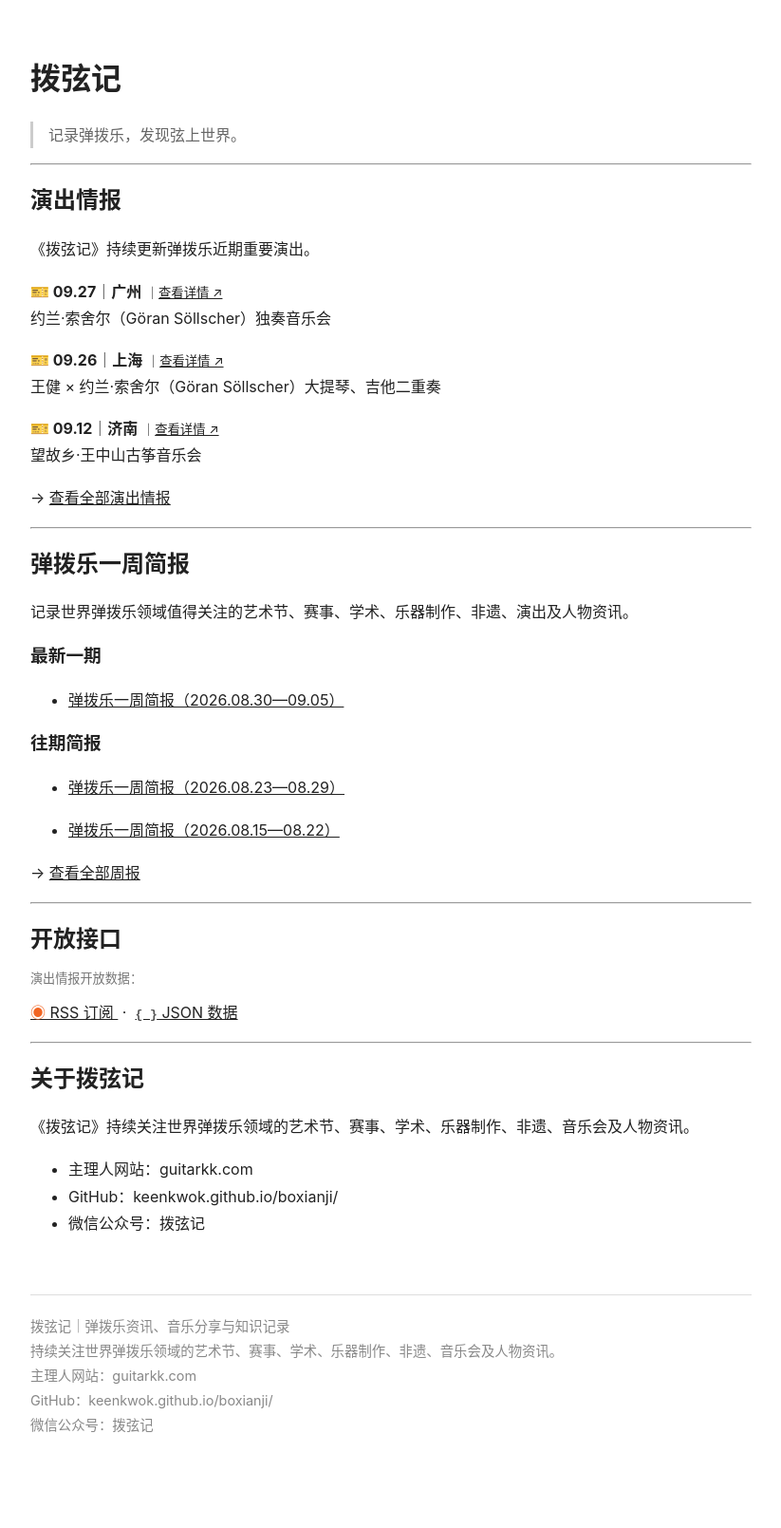
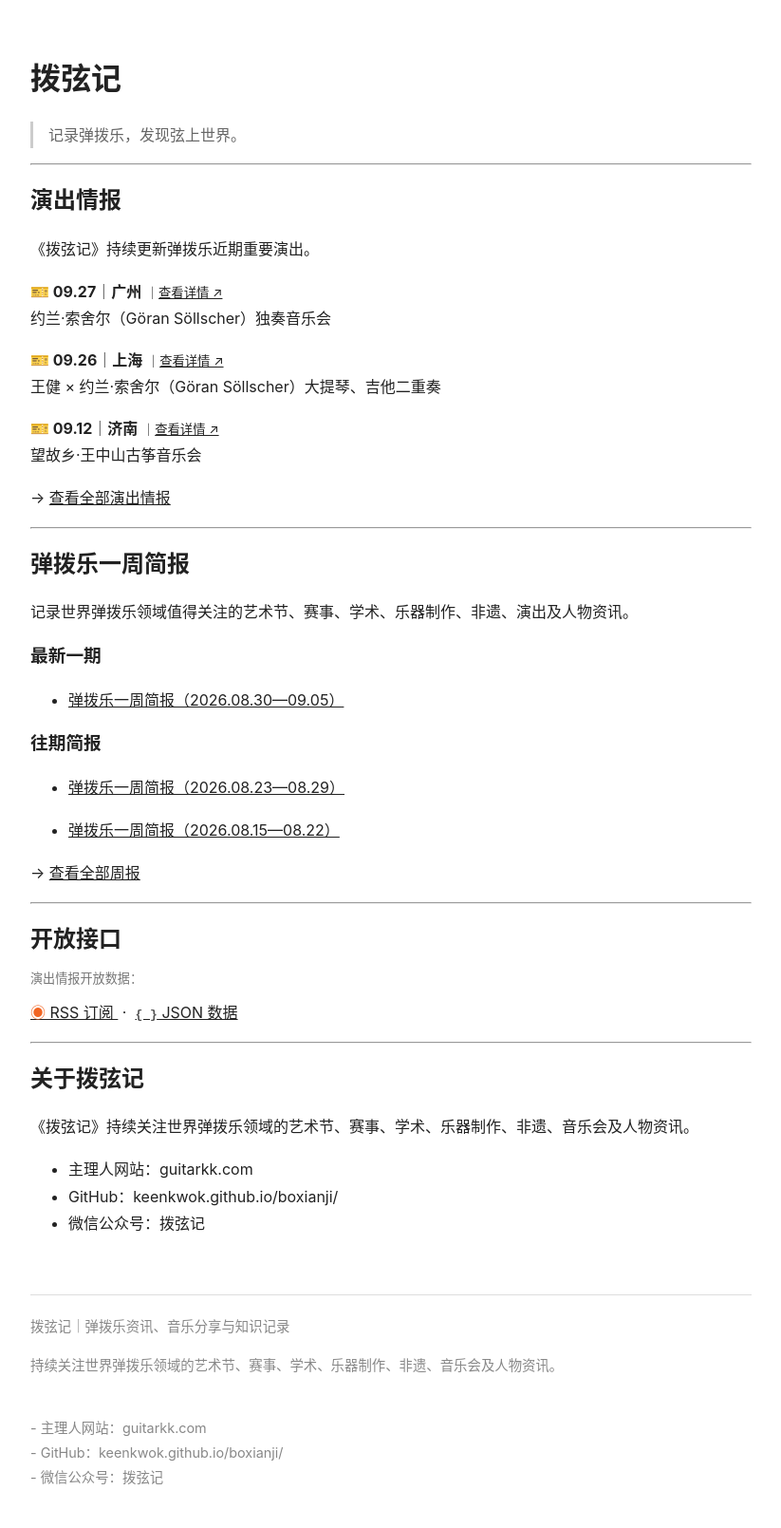
Before and after one commit to KeenKwok/boxianji, a Jekyll site: the page built from index.md, in a window 1280 px wide. Shown: the whole page at 95% size, without its empty margins (228-1051 px from the left). Built offline with Jekyll 4.4.1, drawn with Linux system fonts in a browser that asks for light colours; before the commit the page ends 1554 px from its top, so only the background shows below that.

```diff
--- a/_layouts/default.html
+++ b/_layouts/default.html
@@ -69,11 +69,11 @@
 
 <footer>
   拨弦记｜弹拨乐资讯、音乐分享与知识记录<br>
-  持续关注世界弹拨乐领域的艺术节、赛事、学术、乐器制作、非遗、音乐会及人物资讯。<br>
+  <p>持续关注世界弹拨乐领域的艺术节、赛事、学术、乐器制作、非遗、音乐会及人物资讯。</p><br>
 
-  主理人网站：guitarkk.com<br>
-  GitHub：keenkwok.github.io/boxianji/<br>
-  微信公众号：拨弦记
+  - 主理人网站：guitarkk.com<br>
+  - GitHub：keenkwok.github.io/boxianji/<br>
+  - 微信公众号：拨弦记
 </footer>
 
 </body>
```
